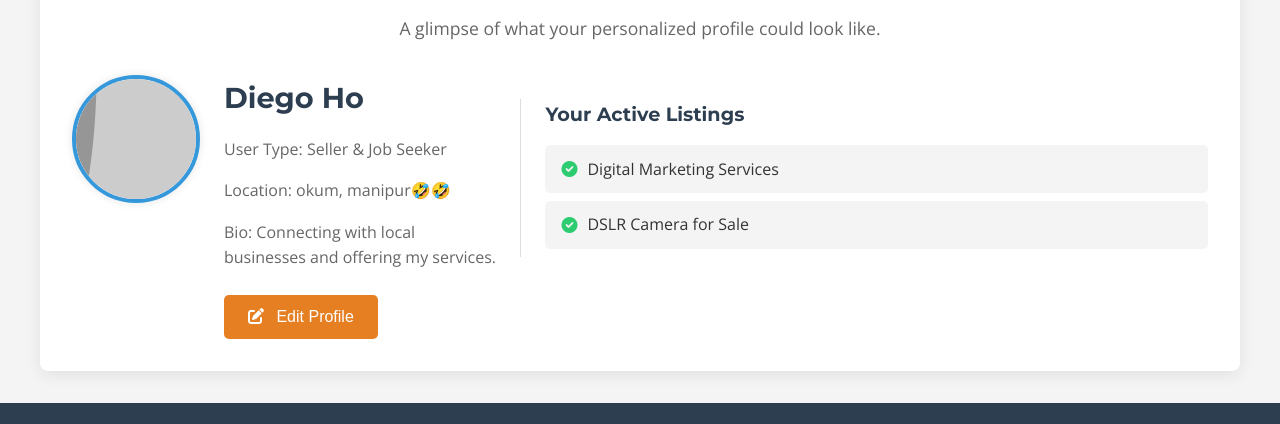
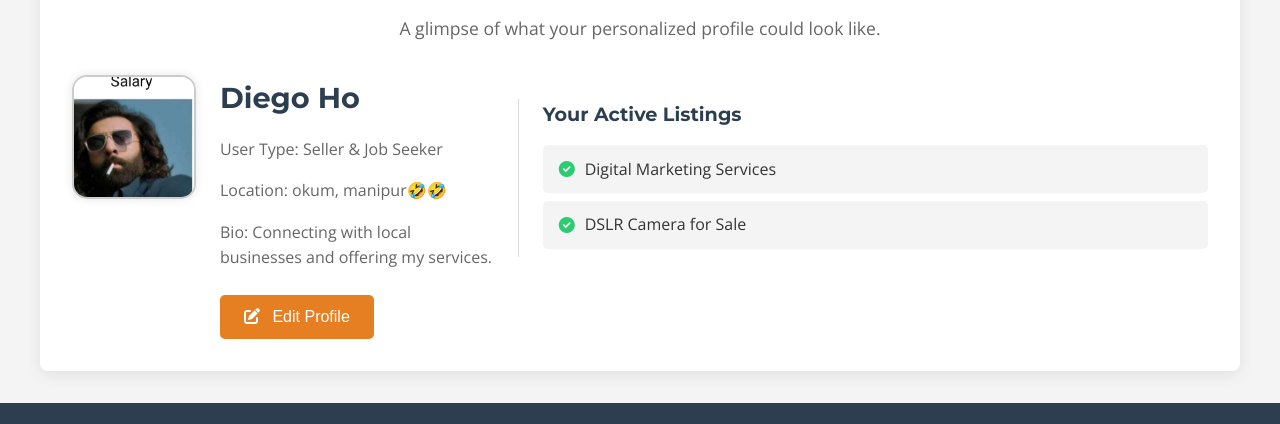
Before and after one commit to AlienQ7/Nagalink, a plain HTML site: page index.html in a window 1280 px wide. Shown: the part 2575-2999 px from the top of the page. Drawn offline with nearby package versions, Linux system fonts and the light colour scheme; placeholder pictures from the web are drawn by us.

Commit message:
Update index.html

```diff
--- a/index.html
+++ b/index.html
@@ -130,7 +130,7 @@
             </div>
             <div class="profile-card">
                 <div class="profile-avatar">
-                    <img src="https://via.placeholder.com/100/1e88e5/ffffff?text=U" alt="User Avatar">
+                    <img src="Ima.jpg" style="border-radius: 15px; border: 2px solid #ccc;">
                 </div>
                 <div class="profile-info">
                     <h3>Diego Ho</h3>
```
